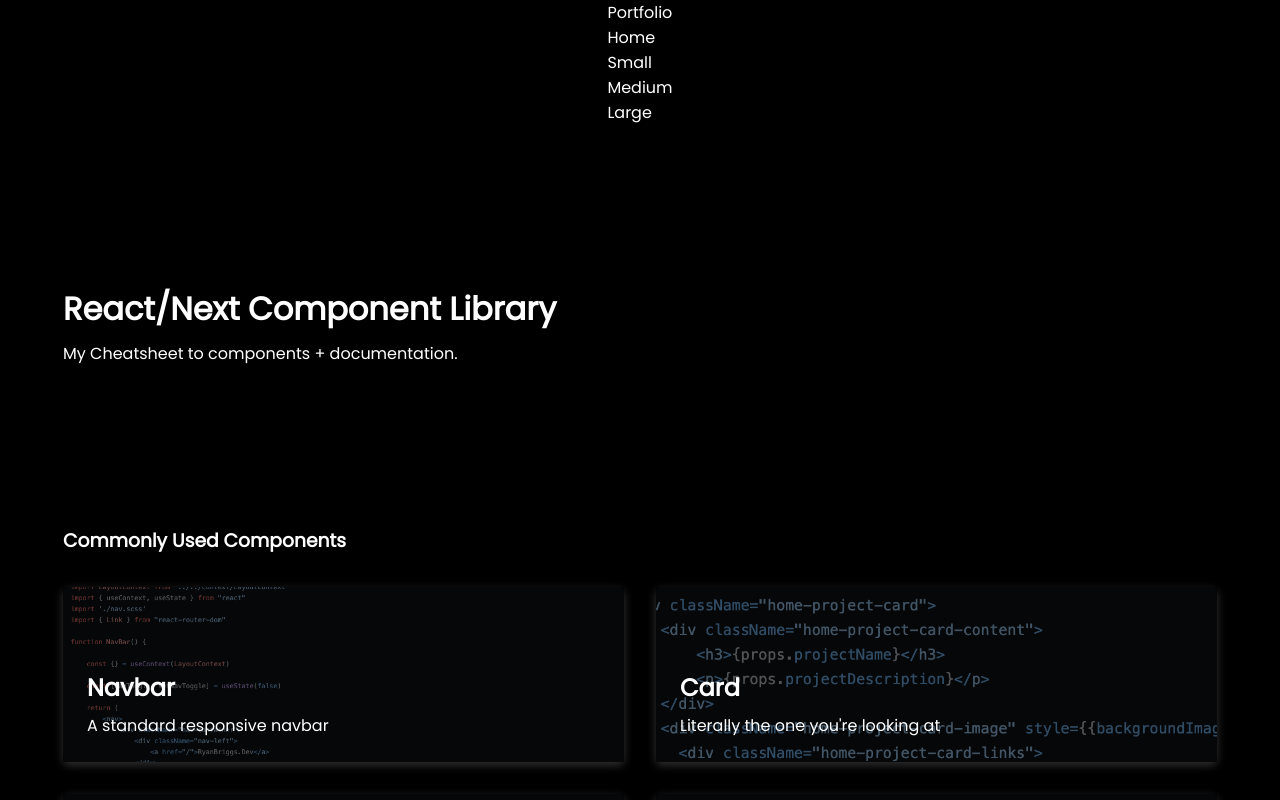
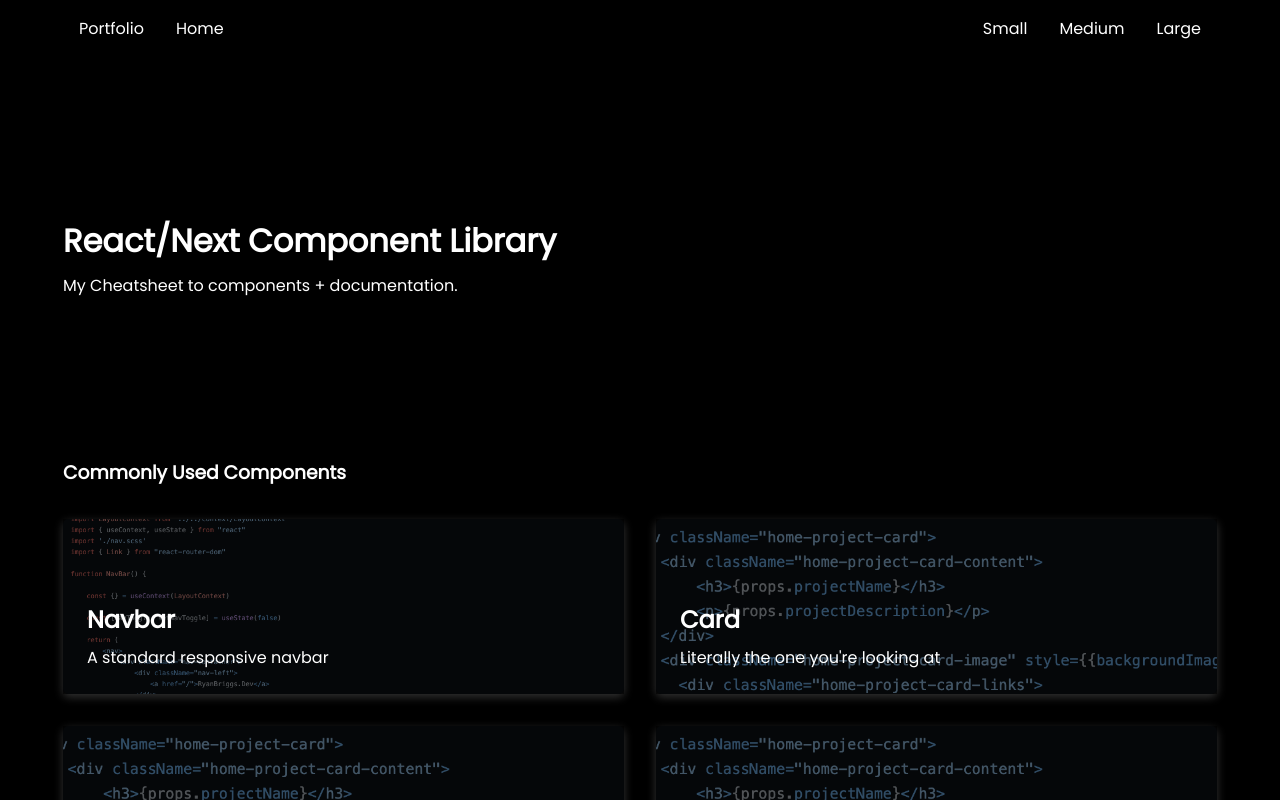
Before and after one commit to RyanBriggsDev/next-components, a Next.js app: page / in a window 1280 px wide. Shown: the top 800 px of the page. Built offline with nearby package versions, Linux system fonts and the light colour scheme.

Commit message:
added links to nav

```diff
--- a/src/pages/_app.js
+++ b/src/pages/_app.js
@@ -1,6 +1,7 @@
 import '../styles/global.css'
 import '../styles/header.css'
 import '../styles/card.css'
+import '../styles/nav.css'
 import Layout from '../components/Layout'
 
 function MyApp({ Component, pageProps }) {
--- a/src/styles/global.css
+++ b/src/styles/global.css
@@ -17,6 +17,8 @@ a, ul, li {
     list-style-type: none;
     text-decoration: none;
     color: white;
+    padding: 0;
+    margin: 0;
 }
 
 h1, h2, h3, h4, h5, h6 {
--- /dev/null
+++ b/src/styles/nav.css
@@ -0,0 +1,47 @@
+nav {
+    width: 100%;
+    display: flex;
+    justify-content: center;
+    align-items: center;
+    padding: 0.5rem 0
+}
+
+nav .nav {
+    display: flex;
+}
+
+nav .nav-left, .nav-right {
+    width: 50%;
+}
+
+nav .nav-left {
+    text-align: start;
+    display: flex;
+    justify-content: start;
+    align-items: center;
+}
+
+nav .nav-left > * {
+    padding: 0.5rem 1rem;
+    border-radius: 0.5rem;
+}
+
+nav .nav-left > *:hover {
+    cursor: pointer;
+    background-color: rgb(40, 40, 40);
+}
+
+nav .nav-right {
+    display: flex;
+    justify-content: end;
+}
+
+nav .nav-right > * {
+    padding: 0.5rem 1rem;
+    border-radius: 0.5rem;
+}
+
+nav .nav-right > *:hover {
+    cursor: pointer;
+    background-color: rgb(40, 40, 40);
+}
```
